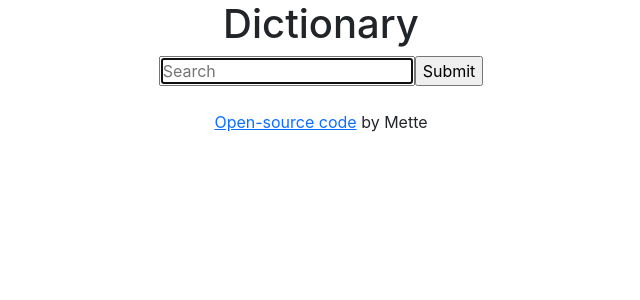
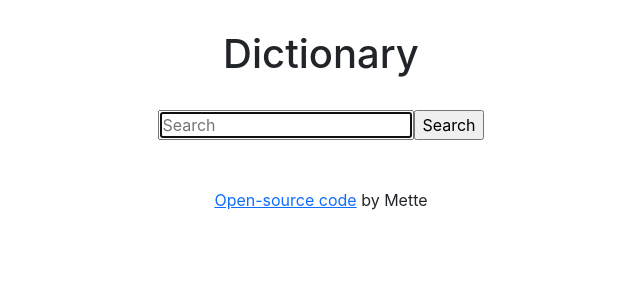
Before and after one commit to metvor/dictionary, a React (Create React App) app: page / in a window 1280 px wide. Shown: the top 300 px of the page, without its empty margins (319-959 px from the left). Built offline with nearby package versions, Linux system fonts and the light colour scheme.

Commit message:
Add value to search form + minor css

```diff
--- a/src/App.css
+++ b/src/App.css
@@ -1,8 +1,11 @@
 .App {
   text-align: center;
   margin: 30 0;
+}
+.container {
+  margin-top: 30px;
+}
 
-}
 li {
   list-style: none;
 }
--- a/src/App.js
+++ b/src/App.js
@@ -6,6 +6,7 @@ function App() {
     <div className="App">
       <div className="container">
         <h1>Dictionary</h1>
+        <br/>
         <Dictionary />
       </div>
       <br />
--- a/src/Definition.js
+++ b/src/Definition.js
@@ -1,13 +1,11 @@
 import React from "react";
 
 export default function Definition(props) {
-    console.log(props.definition)
     return (
         <div className="Definition">
             <p>{props.definition.definition}</p>
-            <br />
-            <p>{props.definition.example}</p>
-
+            <p><em>{props.definition.example}</em></p>
+            <br/>
         </div>
     );
 }
--- a/src/Dictionary.js
+++ b/src/Dictionary.js
@@ -26,8 +26,9 @@ return (
     <div className="searchForm">
         <form onSubmit={search}>
             <input type="search" placeholder="Search" autoFocus="on" onChange={handleKeyword}/>
-            <input type="submit" />
+            <input type="submit" value="Search"/>
             </form>
+        <br/>
         <Results data={results} />
     </div>
 );
--- a/src/Results.js
+++ b/src/Results.js
@@ -5,7 +5,8 @@ export default function Results(props) {
 if (props.data) {
     return (
     <div className="Results">
-        <h1>{props.data.word}</h1>
+        <h1 className="text-capitalize">{props.data.word}</h1>
+        <br/>
         {props.data.meanings.map(function (meaning, index) {
            return (
            <div key={index}>
```
